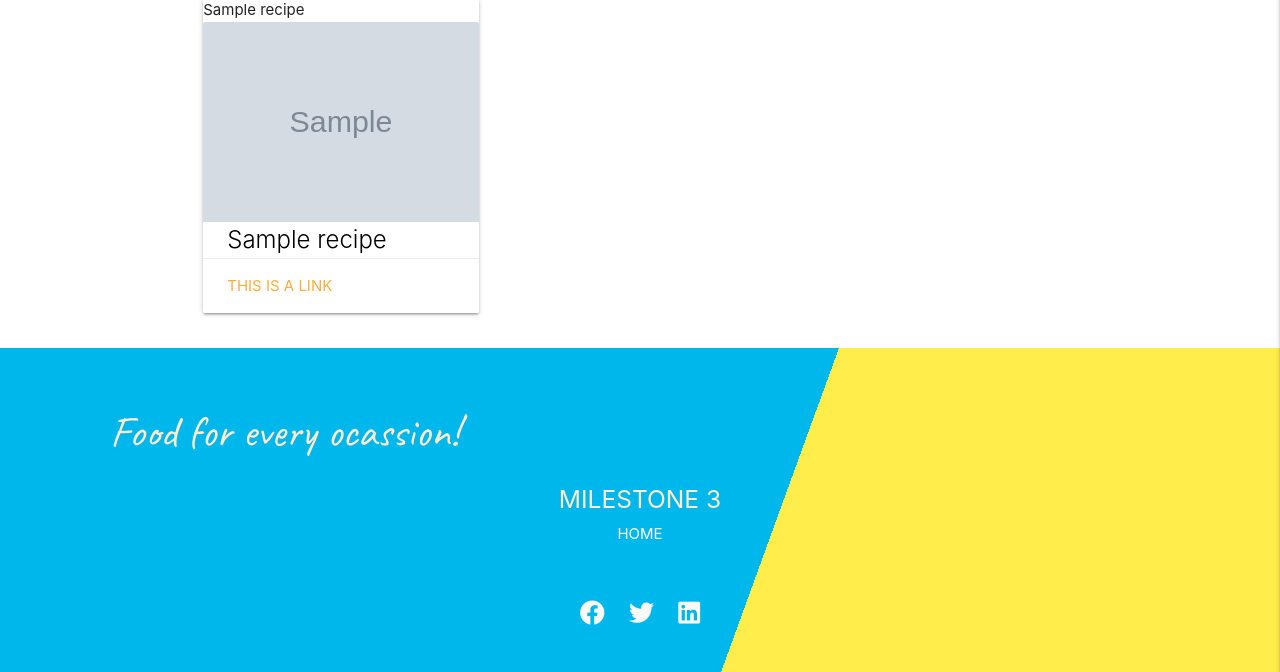
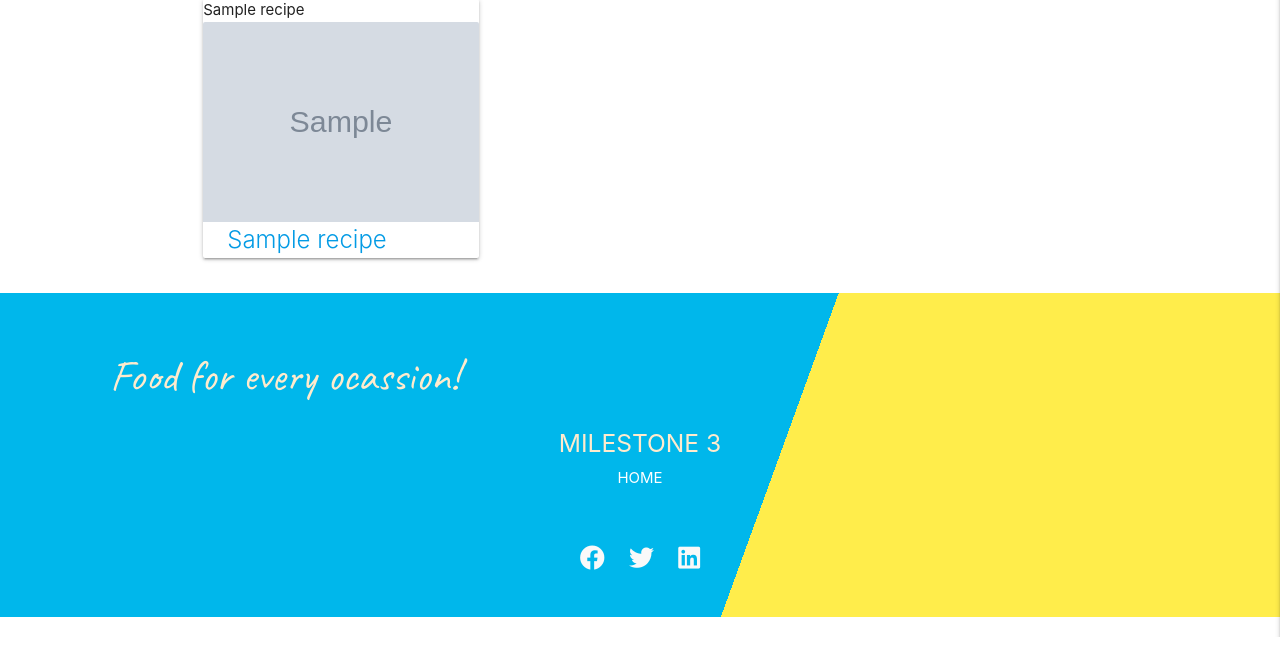
Before and after one commit to Eoinburke/HTML-CSS3-Python-JavaScript, a Flask app: page / in a window 1280 px wide. Shown: the part 167-839 px from the top of the page. After the commit the page ends 804 px from the top, so only its background shows below. Run offline with Flask 2, Linux system fonts and the light colour scheme; grey boxes marked "Sample" are stand-in pictures; a database or web service that is not in the repository returns one stand-in record (values such as "Sample title"); some libraries are stand-ins or nearby versions; some web fonts are replaced.

Commit message:
Fixed link to recipe recipe name is now link

```diff
--- a/templates/recipes.html
+++ b/templates/recipes.html
@@ -12,10 +12,10 @@
             {{ recipe.category_name }}
             <div class="card-image">
                 <img src="{{ recipe.image_url }}">
-                <span class="card-title">{{ recipe.recipe_name }}</span>
-            </div>
-            <div class="card-action">
-                <a href="{{ url_for('view_recipe', recipe_id=recipe._id) }}">This is a link</a>
+
+                <span class="card-title">
+                    <a href="{{ url_for('view_recipe', recipe_id=recipe._id) }}">{{ recipe.recipe_name }}</a>
+                </span>
             </div>
         </div>
     </div>
```
